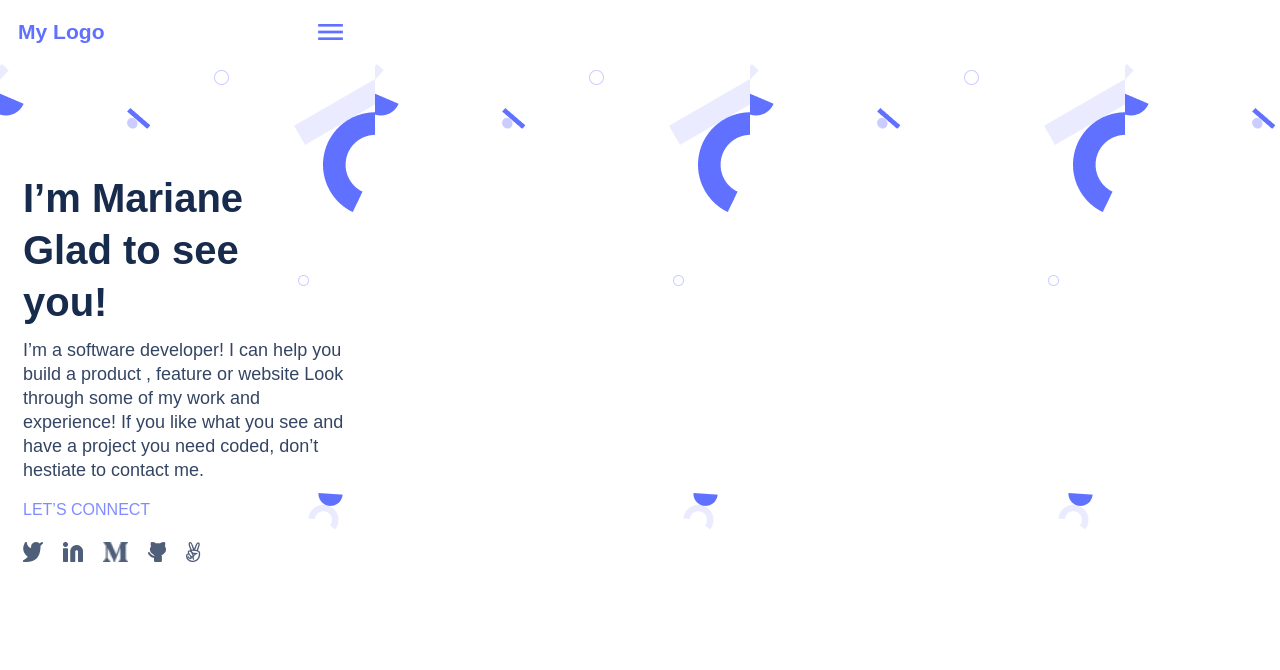
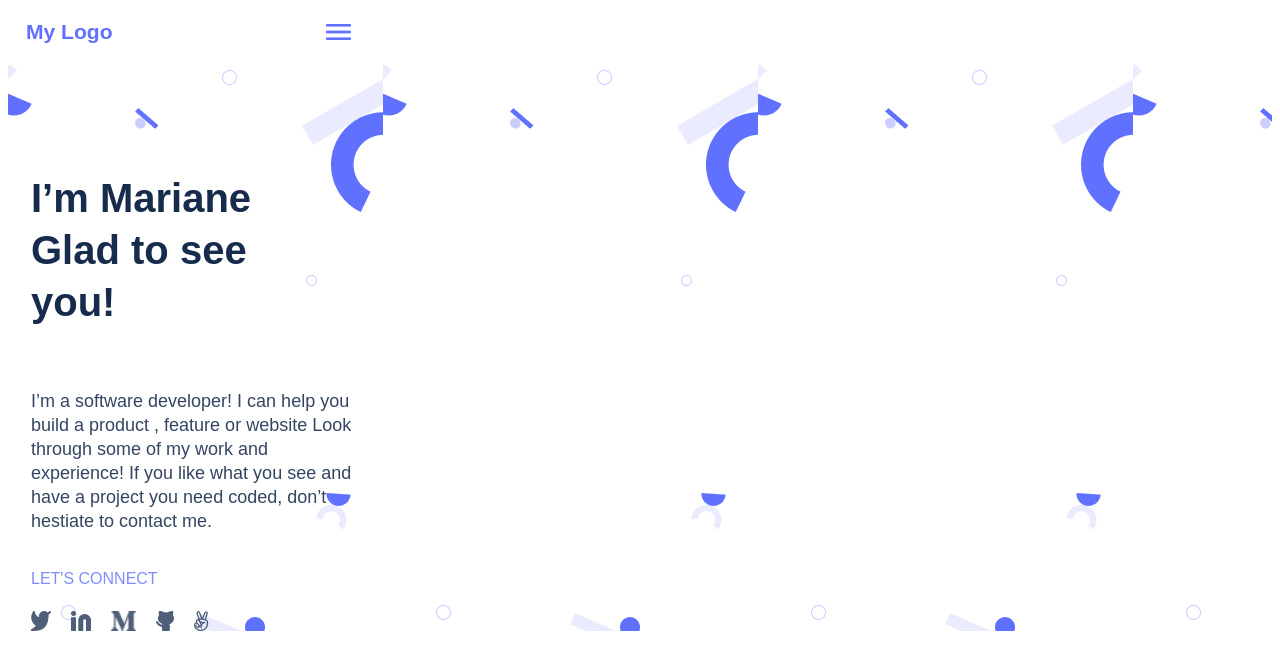
Before and after one commit to michaelasong/portfolio, a website: page index.html in a window 1280 px wide. Drawn offline with Linux system fonts and the light colour scheme.

Commit message:
update: fix link style, body margin

```diff
--- a/index.html
+++ b/index.html
@@ -25,7 +25,7 @@
         </p>
       </div>
       <div class="menuSection">
-        <h3 class="connect">LET’S CONNECT</h3>
+        <a href="#" target="_blank">LET'S CONNECT</a>
         <div class="socialMedia">
           <img src="image/Twitter.png" alt="" />
           <img src="image/Linkedin.png" alt="" />
--- a/style.css
+++ b/style.css
@@ -1,7 +1,7 @@
 * {
   font-family: "Poppins", sans-serif;
   padding: 0;
-  margin: 0;
+  /* margin: 0; */
 }
 
 .backgroundimg {
@@ -61,12 +61,15 @@ nav img {
   flex-grow: 0;
 }
 
-.connect {
-  font-style: normal;
-  font-weight: 500;
-  font-size: 16px;
-  line-height: 24px;
-  color: #7f8cff;
+
+a{
+    font-style: normal;
+    font-weight: 500;
+    font-size: 16px;
+    line-height: 24px;
+    color: #7f8cff;
+    text-decoration: none;
+
 }
 
 .socialMedia {
@@ -76,3 +79,10 @@ nav img {
   gap: 20px;
   padding-top: 20px;
 }
+
+a:link a:hover {
+  text-decoration: none;
+}
+a:hover {
+    text-decoration: none;
+  }
```
